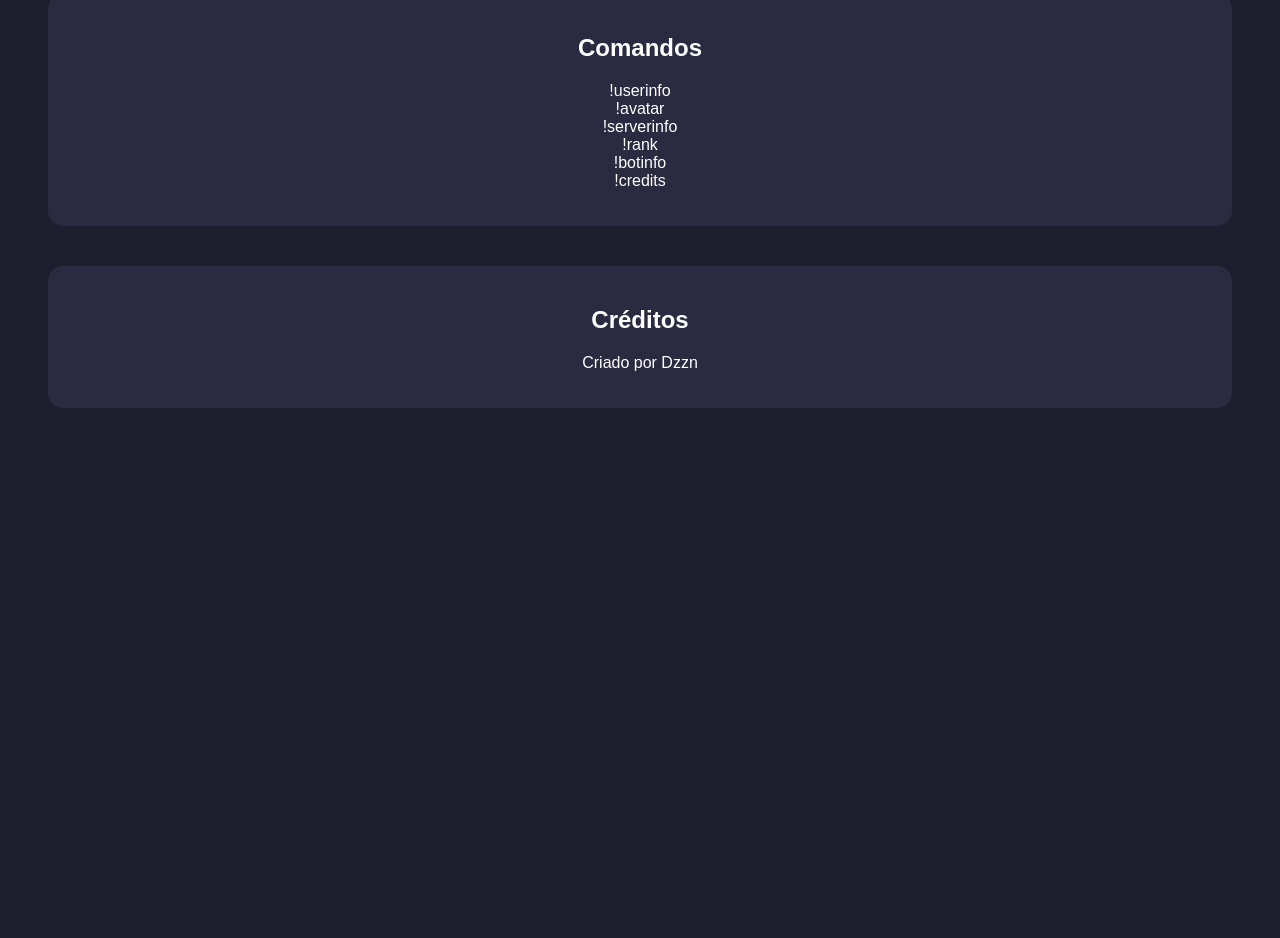
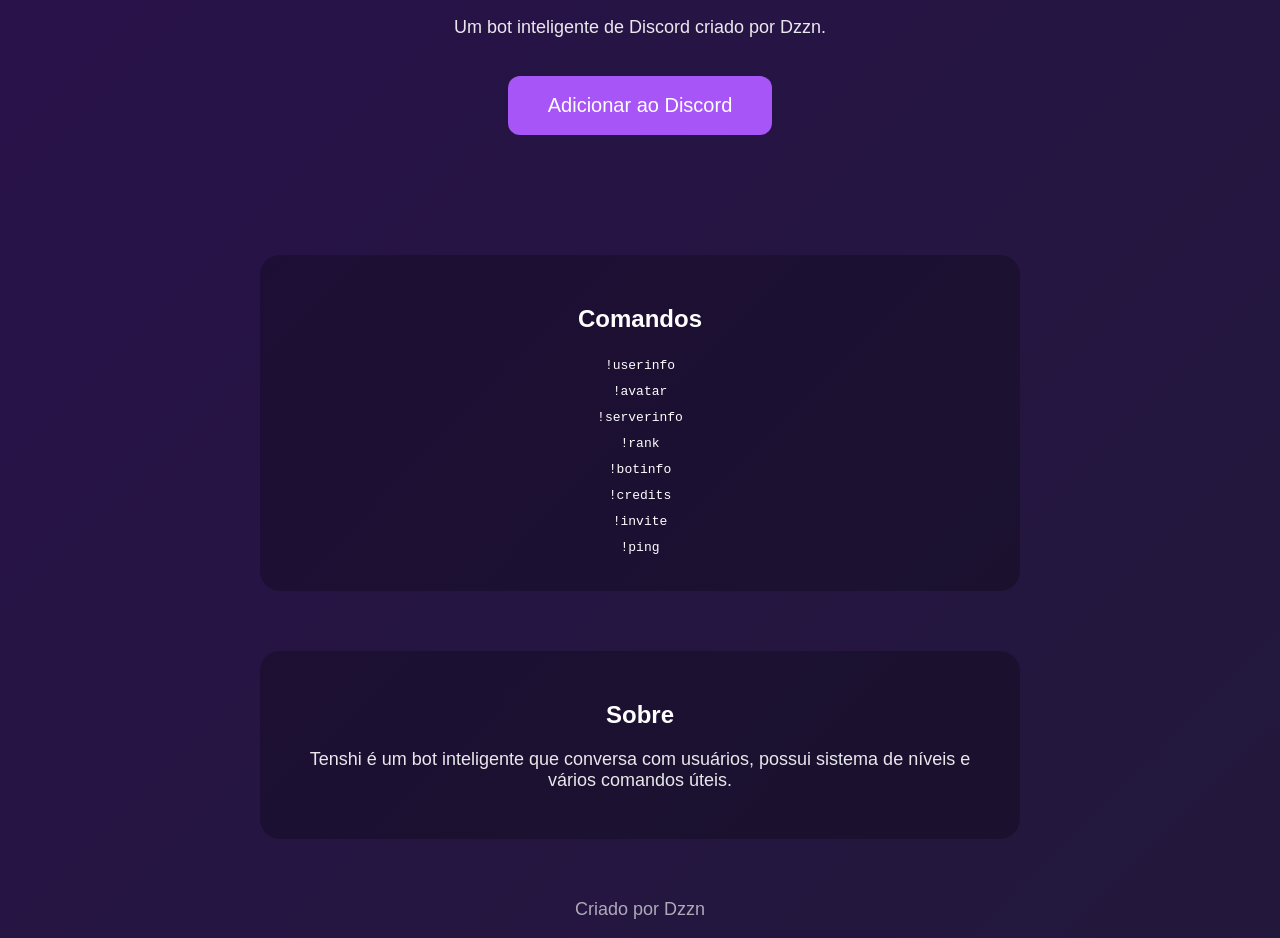
Before and after one commit to filipexaviervalli-ai/Tenshi-bot-site, a plain HTML site: page index.html in a window 1280 px wide. Shown: the part 259-1197 px from the top of the page. Before the commit the page ends 800 px from the top, so only its background shows below. Drawn offline with Linux system fonts and the light colour scheme.

Commit message:
Update index.html

```diff
--- a/index.html
+++ b/index.html
@@ -1,5 +1,6 @@
 <!DOCTYPE html>
 <html>
+
 <head>
 
 <title>Tenshi Bot</title>
@@ -7,36 +8,77 @@
 <style>
 
 body{
-background:#1e1e2f;
+margin:0;
+font-family:Arial;
+background:linear-gradient(135deg,#1e1e2f,#2a0f4f,#1e1e2f);
+background-size:400% 400%;
+animation:bg 12s infinite;
 color:white;
-font-family:Arial;
 text-align:center;
-padding:40px;
+}
+
+@keyframes bg{
+0%{background-position:0% 50%}
+50%{background-position:100% 50%}
+100%{background-position:0% 50%}
+}
+
+.container{
+padding:60px 20px;
+}
+
+.avatar{
+width:140px;
+border-radius:50%;
+box-shadow:0 0 25px #a855f7;
 }
 
 h1{
-color:#a855f7;
+font-size:48px;
+color:#c084fc;
+margin-top:20px;
+}
+
+p{
+font-size:18px;
+opacity:0.9;
 }
 
 button{
+margin-top:20px;
 background:#a855f7;
 border:none;
-padding:15px 25px;
-font-size:18px;
+padding:18px 40px;
+font-size:20px;
 color:white;
-border-radius:10px;
+border-radius:12px;
 cursor:pointer;
+transition:0.3s;
 }
 
 button:hover{
 background:#9333ea;
+transform:scale(1.05);
 }
 
-.box{
-margin-top:40px;
-background:#2a2a40;
-padding:20px;
-border-radius:15px;
+.section{
+margin-top:60px;
+background:rgba(0,0,0,0.25);
+padding:30px;
+border-radius:20px;
+max-width:700px;
+margin-left:auto;
+margin-right:auto;
+}
+
+.commands{
+font-family:monospace;
+line-height:2;
+}
+
+footer{
+margin-top:60px;
+opacity:0.7;
 }
 
 </style>
@@ -45,36 +87,57 @@
 
 <body>
 
+<div class="container">
+
+<img class="avatar" src="https://cdn.discordapp.com/embed/avatars/0.png">
+
 <h1>Tenshi</h1>
 
 <p>Um bot inteligente de Discord criado por Dzzn.</p>
 
 <a href="https://discord.com/oauth2/authorize?client_id=1480267754379542680&permissions=8&scope=bot">
+
 <button>Adicionar ao Discord</button>
+
 </a>
 
-<div class="box">
+</div>
+
+<div class="section">
 
 <h2>Comandos</h2>
 
-<p>
+<div class="commands">
+
 !userinfo<br>
 !avatar<br>
 !serverinfo<br>
 !rank<br>
 !botinfo<br>
-!credits
+!credits<br>
+!invite<br>
+!ping
+
+</div>
+
+</div>
+
+<div class="section">
+
+<h2>Sobre</h2>
+
+<p>
+Tenshi é um bot inteligente que conversa com usuários,
+possui sistema de níveis e vários comandos úteis.
 </p>
 
 </div>
 
-<div class="box">
-
-<h2>Créditos</h2>
+<footer>
 
 <p>Criado por Dzzn</p>
 
-</div>
+</footer>
 
 </body>
 </html>
```
